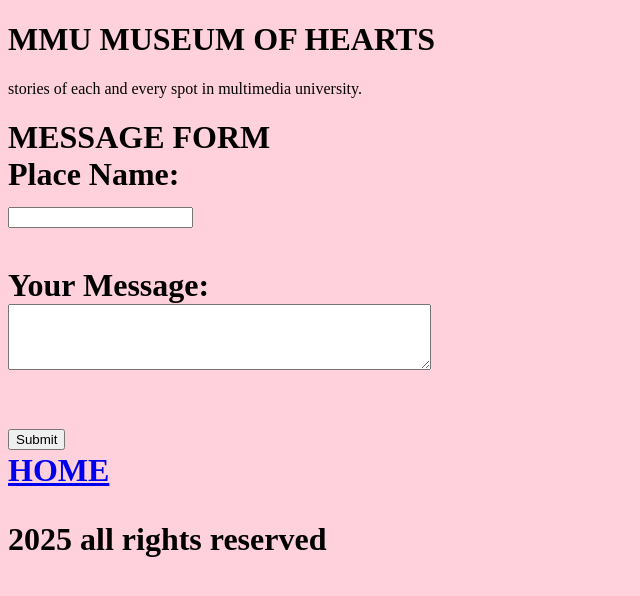
After one commit to auddddra/GitExercise-GROUP12, a Flask app: page /message in a window 1280 px wide. The commit adds this page. Shown: the top 596 px of the page, without its empty margins (0-640 px from the left). Run offline with Flask 3, Linux system fonts and the light colour scheme.

Commit message:
Describe your changes

```diff
--- a/app.py
+++ b/app.py
@@ -1,11 +1,13 @@
-from flask import Flask, render_template
+from flask import Flask, render_template, request, redirect, url_for
 from flask_scss import Scss
+
+pins = []
 
 app = Flask(__name__)
 
 @app.route("/")
 def index():
-    return render_template("index.html")
+    return render_template("index.html", pins=pins)
 
 @app.route("/contacts")
 def contacts():
@@ -15,5 +17,32 @@ def contacts():
 def search():
     return render_template("search.html")
 
+@app.route("/message", methods=["GET", "POST"])
+def message():
+    if request.method == "POST":
+        place_name = request.form.get("place_name")
+        message = request.form.get("message")
+        lat = request.form.get("lat")
+        lng = request.form.get("lng")
+        return f"Message for {place_name} at ({lat}, {lng}): {message}"
+    else:
+        lat = request.args.get("lat")
+        lng = request.args.get("lng")
+        return render_template("message.html", lat=lat, lng=lng)
+
+@app.route("/save_message", methods=["POST"])
+def save_message():
+    place_name = request.form.get("place_name")
+    message = request.form.get("message")
+    lat = request.form.get("lat")
+    lng = request.form.get("lng")
+    pins.append({
+        "place_name": place_name,
+        "message": message,
+        "lat": lat,
+        "lng": lng
+    })
+    return redirect(url_for('index'))
+
 if __name__ == "__main__":
     app.run(debug=True)
--- a/static/styles.css
+++ b/static/styles.css
@@ -1,3 +1,3 @@
 body {
-  background-color: pink;
+  background-color: #ffd1dc;
 }/*# sourceMappingURL=styles.css.map */
--- a/static/styles.scss
+++ b/static/styles.scss
@@ -1,3 +1,3 @@
 body {
-    background-color: pink;
+    background-color: #ffd1dc;
 }
--- /dev/null
+++ b/templates/message.html
@@ -0,0 +1,21 @@
+{% extends "base.html" %}
+
+{% block head %}
+<h1>MESSAGE FORM</h>
+
+{% endblock %}
+
+{% block body %}
+<form action="/save_message" method="post">
+    <label for="place_name">Place Name:</label><br>
+    <input type="text" id="place_name" name="place_name" required><br><br>
+
+    <label for="message">Your Message:</label><br>
+    <textarea id="message" name="message" rows="4" cols="50" required></textarea><br><br>
+
+    <input type="hidden" name="lat" value="{{ lat }}">
+    <input type="hidden" name="lng" value="{{ lng }}">
+
+    <input type="submit" value="Submit">
+</form>
+{% endblock %}
```
Also changed, not shown: templates/index.html (+52 -1 lines), static/mmu_map.jpg (added), 2 other files.
